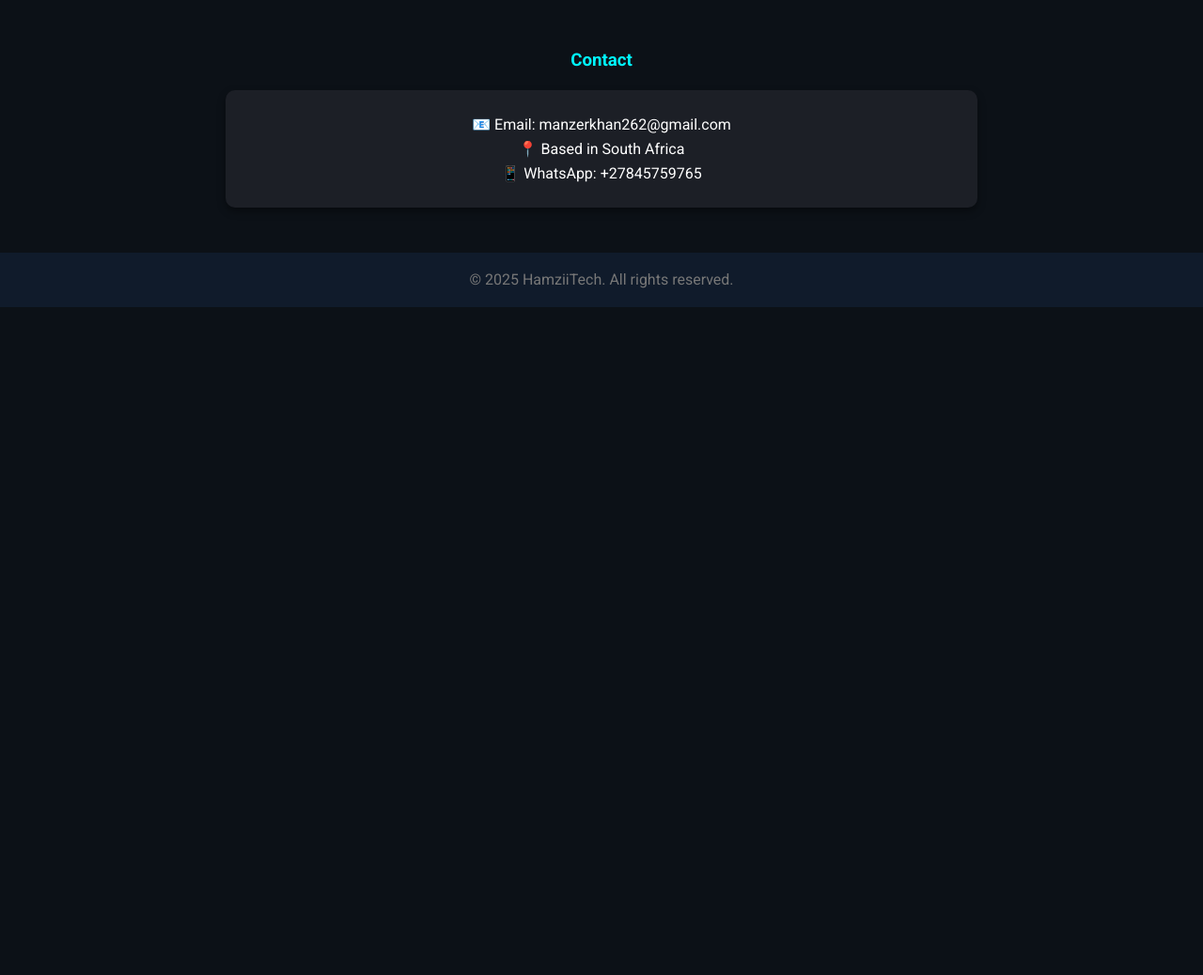
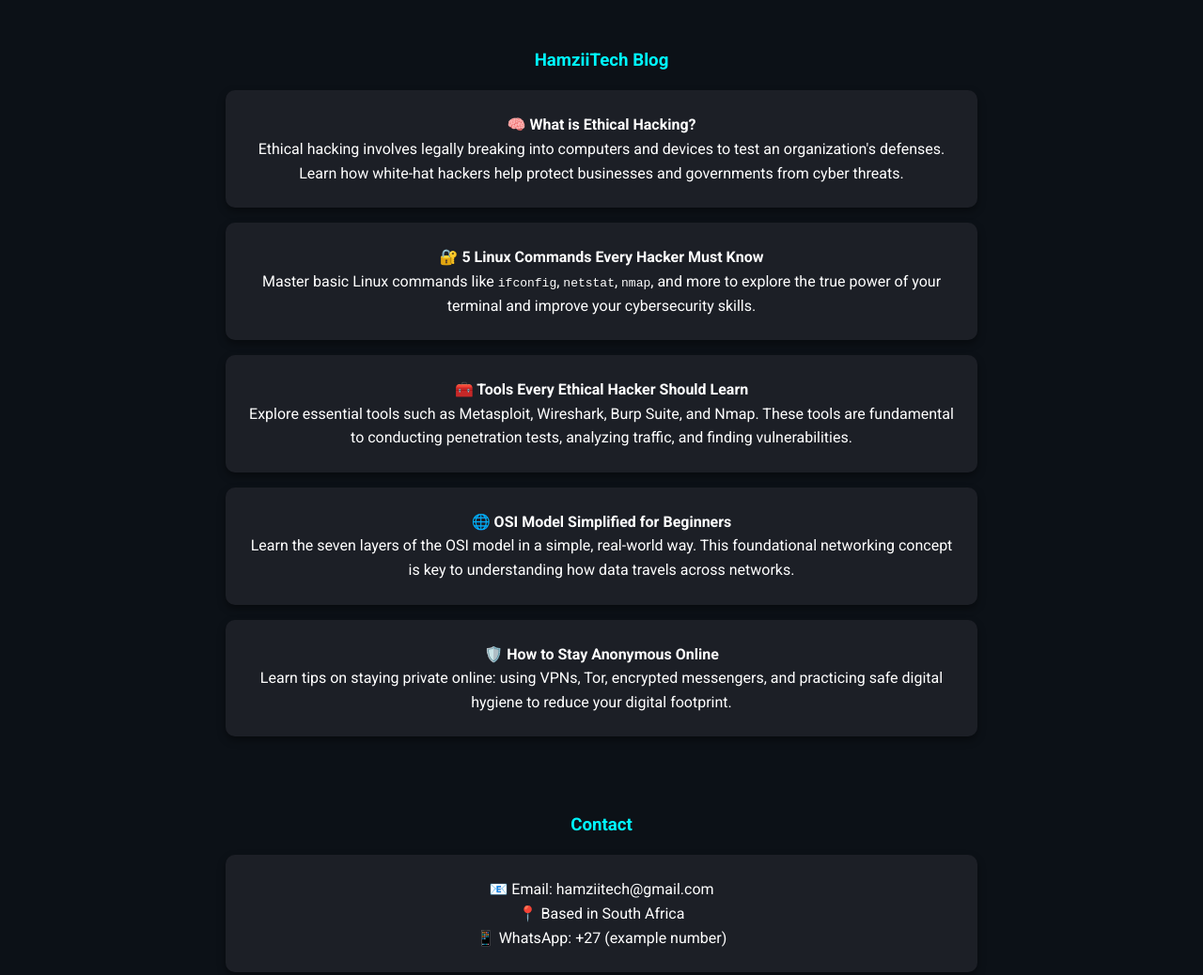
Before and after one commit to khanzada1234/HamziiTech, a plain HTML site: page index.html in a window 1280 px wide. Shown: the part 1160-2198 px from the top of the page at 94% size. Before the commit the page ends 1487 px from the top, so only its background shows below. Drawn offline with Linux system fonts and the light colour scheme.

Commit message:
Add files via upload

```diff
--- a/index.html
+++ b/index.html
@@ -7,11 +7,7 @@
   <title>HamziiTech - Cybersecurity Courses</title>
   <link href="https://fonts.googleapis.com/css2?family=Roboto:wght@400;700&display=swap" rel="stylesheet">
   <style>
-    * {
-      box-sizing: border-box;
-      margin: 0;
-      padding: 0;
-    }
+    * { box-sizing: border-box; margin: 0; padding: 0; }
     body {
       font-family: 'Roboto', sans-serif;
       background-color: #0c1117;
@@ -24,10 +20,7 @@
       text-align: center;
       box-shadow: 0 4px 8px rgba(0,0,0,0.3);
     }
-    header h1 {
-      font-size: 2.5rem;
-      color: #00f7ff;
-    }
+    header h1 { font-size: 2.5rem; color: #00f7ff; }
     nav {
       display: flex;
       justify-content: center;
@@ -40,9 +33,7 @@
       text-decoration: none;
       font-weight: bold;
     }
-    nav a:hover {
-      color: #00f7ff;
-    }
+    nav a:hover { color: #00f7ff; }
     .hero {
       background: url('https://i.imgur.com/D6S2Owh.jpeg') center/cover no-repeat;
       height: 350px;
@@ -89,9 +80,7 @@
       cursor: pointer;
       margin-top: 1rem;
     }
-    .btn:hover {
-      background-color: #00cbd1;
-    }
+    .btn:hover { background-color: #00cbd1; }
   </style>
 </head>
 <body>
@@ -102,6 +91,7 @@
   <nav>
     <a href="#about">About</a>
     <a href="#courses">Courses</a>
+    <a href="#blog">Blog</a>
     <a href="#contact">Contact</a>
   </nav>
 
@@ -130,12 +120,36 @@
     </div>
   </section>
 
+  <section class="section" id="blog">
+    <h3>HamziiTech Blog</h3>
+    <div class="card">
+      <h4>🧠 What is Ethical Hacking?</h4>
+      <p>Ethical hacking involves legally breaking into computers and devices to test an organization's defenses. Learn how white-hat hackers help protect businesses and governments from cyber threats.</p>
+    </div>
+    <div class="card">
+      <h4>🔐 5 Linux Commands Every Hacker Must Know</h4>
+      <p>Master basic Linux commands like <code>ifconfig</code>, <code>netstat</code>, <code>nmap</code>, and more to explore the true power of your terminal and improve your cybersecurity skills.</p>
+    </div>
+    <div class="card">
+      <h4>🧰 Tools Every Ethical Hacker Should Learn</h4>
+      <p>Explore essential tools such as Metasploit, Wireshark, Burp Suite, and Nmap. These tools are fundamental to conducting penetration tests, analyzing traffic, and finding vulnerabilities.</p>
+    </div>
+    <div class="card">
+      <h4>🌐 OSI Model Simplified for Beginners</h4>
+      <p>Learn the seven layers of the OSI model in a simple, real-world way. This foundational networking concept is key to understanding how data travels across networks.</p>
+    </div>
+    <div class="card">
+      <h4>🛡️ How to Stay Anonymous Online</h4>
+      <p>Learn tips on staying private online: using VPNs, Tor, encrypted messengers, and practicing safe digital hygiene to reduce your digital footprint.</p>
+    </div>
+  </section>
+
   <section class="section" id="contact">
     <h3>Contact</h3>
     <div class="card">
-      <p>📧 Email: manzerkhan262@gmail.com</p>
+      <p>📧 Email: hamziitech@gmail.com</p>
       <p>📍 Based in South Africa</p>
-      <p>📱 WhatsApp: +27845759765 </p>
+      <p>📱 WhatsApp: +27 (example number)</p>
     </div>
   </section>
 
```
